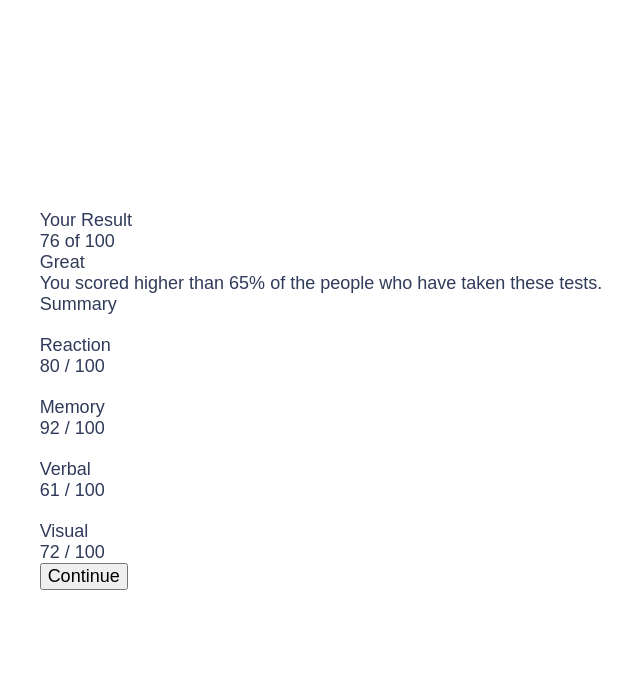
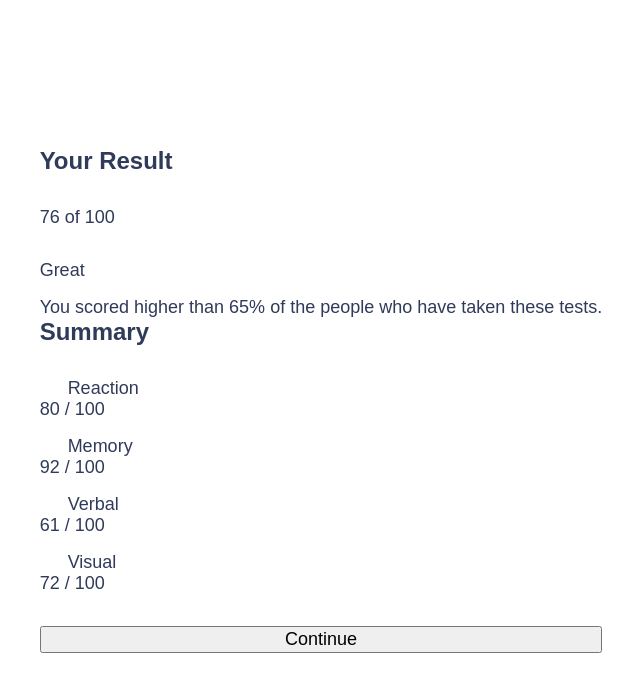
Before and after one commit to C2ngo/FrontEndChallenge, a plain HTML site: page index.html in a window 1280 px wide. Shown: the whole page, without its empty margins (319-959 px from the left). Drawn offline with Linux system fonts and the light colour scheme; a web font is replaced by a local one.

Commit message:
section result wip

```diff
--- a/style.css
+++ b/style.css
@@ -84,3 +84,22 @@
       place-items: center;
     }
   }
+  .flex-group {
+    display: flex;
+    align-items: center;
+    gap: .5rem;
+    flex-wrap: wrap;
+  }
+
+  .grid-flow {
+    display: grid;
+    align-content: start;
+    gap: 1rem;
+  }
+  .grid-flow[data-spacing="large"] {
+    gap: 2rem;
+  }
+  .section-title {
+    font-weight: var(--fw-bold);
+    font-size: var(--fs-600);
+  }
```
